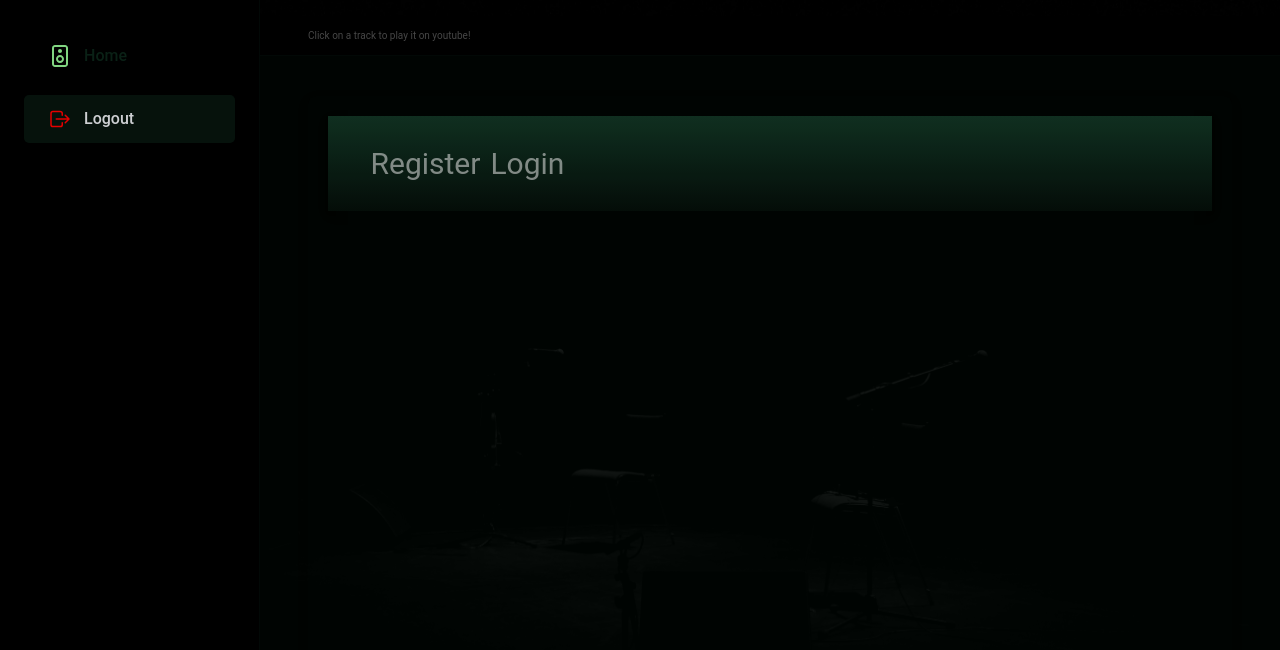
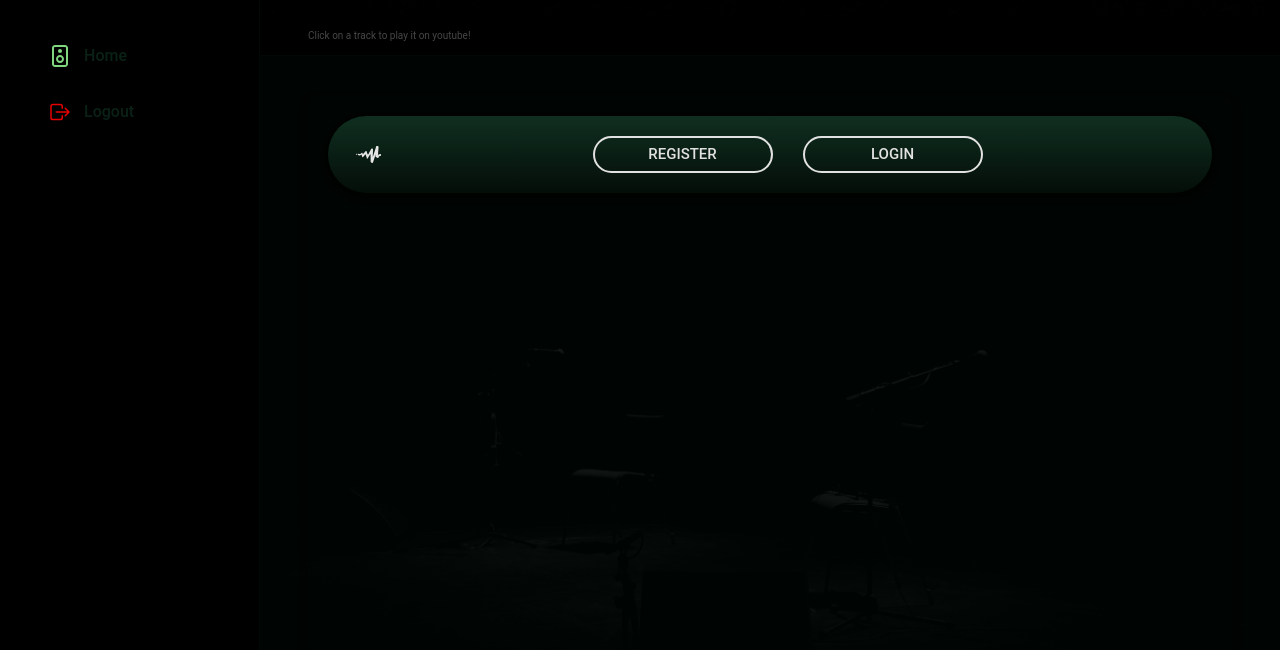
Before and after one commit to RaoulGrn/audio-lib-front, a React (Vite) app: page /public in a window 1280 px wide. Shown: the top 650 px of the page. Built offline with nearby package versions, Linux system fonts and the light colour scheme; sample sign-in values are in the browser's storage.

Commit message:
redesigned publicpage component, login and register modal

```diff
--- a/src/components/LoginModal.jsx
+++ b/src/components/LoginModal.jsx
@@ -1,117 +1,101 @@
 import { useState } from "react";
-import { Modal, Button } from "react-bootstrap";
+import { Modal, Button, Container } from "react-bootstrap";
+import { useAuthContext } from "../utils/AuthContext";
 import PasswordChecklist from "react-password-checklist";
-import {
-  MDBValidation,
-  MDBValidationItem,
-  MDBInput,
-  MDBBtn,
-} from "mdb-react-ui-kit";
-import { useAuthContext } from "../utils/AuthContext";
 
 const LoginModal = ({ show, handleClose }) => {
+  const [user, setUser] = useState({ email: "", password: "" });
   const [isFormValid, setIsFormValid] = useState(false);
-  const [user, setUser] = useState({ email: "", password: "" });
   const { login } = useAuthContext();
 
   const onSubmit = async () => {
     const { email, password } = user;
-
     if (email && password) {
       try {
         await login(email, password);
         console.log("Performing login...");
+        window.location.reload();
       } catch (error) {
         console.error("Failed to login:", error);
       }
     }
   };
 
-  const onEmailChange = (e) => {
-    setUser((prevState) => ({
-      ...prevState,
-      email: e.target.value,
-    }));
+  const onChange = (e) => {
+    const { name, value } = e.target;
+    setUser((prevUser) => ({ ...prevUser, [name]: value }));
   };
-
-  const onPasswordChange = (e) => {
-    setUser((prevState) => ({
-      ...prevState,
-      password: e.target.value,
-    }));
-  };
-  console.log(user.email, user.password);
 
   return (
     <Modal
       show={show}
       onHide={handleClose}
+      size="lg"
+      centered
+      className="rounded-pill"
+      contentClassName="bg-transparent"
+    >
+      <Modal.Body
+        className="rounded-pill"
         style={{
-        backgroundImage: "linear-gradient( #2D4059,#222831)",
+          backgroundImage: "linear-gradient(#123524,#050f0a)",
+          padding: "2rem",
         }}
       >
-      <Modal.Header className="bg-custom-gray text-success" closeButton>
-        <Modal.Title>Login</Modal.Title>
-      </Modal.Header>
-      <Modal.Body className="bg-custom-gray text-white">
-        <p>Please enter your email and password.</p>
-        <MDBValidation className="row g-3" isValidated>
-          <MDBValidationItem
-            className="col-md-12"
-            feedback="Please enter a valid email."
-            invalid
+        <Container
+          fluid
+          className="d-flex flex-column align-items-center text-white"
         >
-            <MDBInput
+          <h2 className="mb-4">Login</h2>
+          <input
             type="email"
-              id="typeText"
-              className="form-control"
-              placeholder="John Doe"
+            name="email"
             value={user.email}
-              onChange={onEmailChange}
+            onChange={onChange}
+            placeholder="Email"
+            className="form-control bg-transparent text-white mb-3 fs-5 rounded-pill"
+            style={{ width: "80%", border: "1px solid white" }}
             required
           />
-          </MDBValidationItem>
-          <MDBValidationItem
-            className="col-md-12"
-            feedback="Please enter a valid password."
-            invalid
-          >
-            <MDBInput
+          <input
             type="password"
-              id="typePassword"
-              className="form-control"
+            name="password"
+            value={user.password}
+            onChange={onChange}
             placeholder="Password"
-              value={user.password}
-              onChange={onPasswordChange}
+            className="form-control bg-transparent text-white mb-4 fs-5 rounded-pill"
+            style={{ width: "80%", border: "1px solid white" }}
             required
           />
-          </MDBValidationItem>
-          <div className="col-12">
-            <MDBBtn
-              className={"border-dark bg-success"}
+          <PasswordChecklist
+            rules={["minLength", "specialChar", "number", "capital"]}
+            minLength={5}
+            value={user.password}
+            onChange={(isValid) => setIsFormValid(isValid)}
+            className="mb-4 text-start"
+            style={{ width: "80%" }}
+          />
+          <div className="d-flex justify-content-center w-100">
+            <Button
               onClick={onSubmit}
+              variant="outline-light"
+              className="fs-5 px-5 py-2 rounded-pill me-3"
+              style={{ width: "180px" }}
               disabled={!isFormValid}
-              type="submit"
             >
               Login
-            </MDBBtn>
+            </Button>
+            <Button
+              onClick={handleClose}
+              variant="outline-danger"
+              className="fs-5 px-5 py-2 rounded-pill"
+              style={{ width: "180px" }}
+            >
+              Cancel
+            </Button>
           </div>
-          <PasswordChecklist
-            rules={["minLength", "specialChar", "number", "capital", "match"]}
-            minLength={5}
-            value={user.password}
-            valueAgain={user.password}
-            onChange={(isValid) => {
-              setIsFormValid(isValid);
-            }}
-          />
-        </MDBValidation>
+        </Container>
       </Modal.Body>
-      <Modal.Footer className="bg-custom-gray text-white">
-        <Button variant="danger" onClick={handleClose}>
-          Close
-        </Button>
-      </Modal.Footer>
     </Modal>
   );
 };
--- a/src/components/RegisterModal.jsx
+++ b/src/components/RegisterModal.jsx
@@ -1,18 +1,9 @@
 import { useState } from "react";
-import { Modal, Button } from "react-bootstrap";
-import {
-  MDBValidation,
-  MDBValidationItem,
-  MDBInput,
-  MDBInputGroup,
-  MDBBtn,
-  MDBCheckbox,
-} from "mdb-react-ui-kit";
+import { Modal, Button, Container } from "react-bootstrap";
 import PasswordChecklist from "react-password-checklist";
 import axios from "axios";
 
 const RegisterModal = ({ show, handleClose, setModalShow1 }) => {
-  const [isFormValid, setIsFormValid] = useState(true);
   const [formValue, setFormValue] = useState({
     name: "",
     email: "",
@@ -20,6 +11,8 @@ const RegisterModal = ({ show, handleClose, setModalShow1 }) => {
     password: "",
     confirmPassword: "",
   });
+  const [isFormValid, setIsFormValid] = useState(false);
+
   const onChange = (e) => {
     const { name, value } = e.target;
     setFormValue((prevFormValue) => ({ ...prevFormValue, [name]: value }));
@@ -40,121 +33,110 @@ const RegisterModal = ({ show, handleClose, setModalShow1 }) => {
       console.error("Error sending POST request:", error);
     }
   };
+
   return (
     <Modal
       show={show}
       onHide={handleClose}
+      size="lg"
+      centered
+      className="rounded-pill"
+      contentClassName="bg-transparent"
+    >
+      <Modal.Body
+        className="rounded-pill"
         style={{
-        backgroundImage: "linear-gradient( #2D4059,#222831)",
+          backgroundImage: "linear-gradient(#123524,#050f0a)",
+          padding: "2rem",
         }}
       >
-      <Modal.Header className={"bg-custom-gray text-success"} closeButton>
-        <Modal.Title>Register</Modal.Title>
-      </Modal.Header>
-      <Modal.Body className={"bg-custom-gray text-white"}>
-        <p>Please enter your email and desired username & password.</p>
-        <MDBValidation className="row g-3" isValidated>
-          <MDBValidationItem className="col-md-4">
-            <MDBInput
+        <Container
+          fluid
+          className="d-flex flex-column align-items-center text-white"
+        >
+          <h2 className="mb-4">Register</h2>
+          <input
+            type="text"
+            name="name"
             value={formValue.name}
-              name="name"
             onChange={onChange}
-              id="validationCustom01"
-              required
-              label="Name"
-            />
-          </MDBValidationItem>
-          <MDBValidationItem className="col-md-4">
-            <MDBInput
-              value={formValue.username}
-              name="username"
-              onChange={onChange}
-              id="validationCustom02"
-              required
-              label="Username"
-            />
-          </MDBValidationItem>
-          <MDBValidationItem
-            feedback="Please choose an email."
-            className="col-md-4"
-          >
-            <MDBInputGroup>
-              <MDBInput
-                type="email"
-                value={formValue.email}
-                name="email"
-                onChange={onChange}
-                id="validationCustom03"
-                required
-                label="Email"
-              />
-            </MDBInputGroup>
-          </MDBValidationItem>
-          <MDBValidationItem
-            className="col-md-6"
-            feedback="Please provide a valid password."
-          >
-            <MDBInput
-              type="password"
-              value={formValue.password}
-              name="password"
-              onChange={onChange}
-              id="validationCustom03"
-              required
-              label="Password"
-            />
-          </MDBValidationItem>
-          <MDBValidationItem
-            className="col-md-6"
-            feedback="Please rewrite password."
-          >
-            <MDBInput
-              type="password"
-              value={formValue.confirmPassword}
-              name="confirmPassword"
-              onChange={onChange}
-              id="validationCustom05"
-              required
-              label="Confirm Password"
-            />
-          </MDBValidationItem>
-          <MDBValidationItem
-            className="col-12"
-            feedback="You must agree before submitting."
-          >
-            <MDBCheckbox
-              label="Agree to terms and conditions"
-              id="invalidCheck"
+            placeholder="Name"
+            className="form-control bg-transparent text-white mb-3 fs-5 rounded-pill"
+            style={{ width: "80%", border: "1px solid white" }}
             required
           />
-          </MDBValidationItem>
-          <div className="col-12">
-            <MDBBtn
-              onClick={handleSubmit}
-              disabled={isFormValid}
-              type="submit"
-              className={"border-dark bg-success text-white"}
-            >
-              Register
-            </MDBBtn>
-          </div>
+          <input
+            type="text"
+            name="username"
+            value={formValue.username}
+            onChange={onChange}
+            placeholder="Username"
+            className="form-control bg-transparent text-white mb-3 fs-5 rounded-pill"
+            style={{ width: "80%", border: "1px solid white" }}
+            required
+          />
+          <input
+            type="email"
+            name="email"
+            value={formValue.email}
+            onChange={onChange}
+            placeholder="Email"
+            className="form-control bg-transparent text-white mb-3 fs-5 rounded-pill"
+            style={{ width: "80%", border: "1px solid white" }}
+            required
+          />
+          <input
+            type="password"
+            name="password"
+            value={formValue.password}
+            onChange={onChange}
+            placeholder="Password"
+            className="form-control bg-transparent text-white mb-4 fs-5 rounded-pill"
+            style={{ width: "80%", border: "1px solid white" }}
+            required
+          />
+          <input
+            type="password"
+            name="confirmPassword"
+            value={formValue.confirmPassword}
+            onChange={onChange}
+            placeholder="Confirm Password"
+            className="form-control bg-transparent text-white mb-4 fs-5 rounded-pill"
+            style={{ width: "80%", border: "1px solid white" }}
+            required
+          />
           <PasswordChecklist
             rules={["minLength", "specialChar", "number", "capital", "match"]}
             minLength={5}
             value={formValue.password}
             valueAgain={formValue.confirmPassword}
-            onChange={(isValid) => {
-              if (isValid) setIsFormValid(false);
-            }}
+            onChange={(isValid) => setIsFormValid(isValid)}
+            className="mb-4 text-start"
+            style={{ width: "80%" }}
           />
-        </MDBValidation>
+          <div className="d-flex justify-content-center w-100">
+            <Button
+              onClick={handleSubmit}
+              variant="outline-light"
+              className="fs-5 px-5 py-2 rounded-pill me-3"
+              style={{ width: "180px" }}
+              disabled={!isFormValid}
+            >
+              Register
+            </Button>
+            <Button
+              onClick={handleClose}
+              variant="outline-danger"
+              className="fs-5 px-5 py-2 rounded-pill"
+              style={{ width: "180px" }}
+            >
+              Cancel
+            </Button>
+          </div>
+        </Container>
       </Modal.Body>
-      <Modal.Footer className={"bg-custom-gray text-white"}>
-        <Button variant="danger" onClick={handleClose}>
-          Close
-        </Button>
-      </Modal.Footer>
     </Modal>
   );
 };
+
 export default RegisterModal;
--- a/src/components/YoutubePlayer.jsx
+++ b/src/components/YoutubePlayer.jsx
@@ -4,10 +4,10 @@ import styled from "styled-components";
 
 const StyledIframe = styled.iframe`
   width: 100%;
-  max-width: 560px;
-  height: 315px;
+  max-width: 60rem;
+  height: 35rem;
   border: none;
-  border-radius: 8px;
+  border-radius: 24px;
   box-shadow: 0 4px 8px rgba(0, 0, 0, 0.1);
   margin: 2rem 0;
 `;
@@ -17,11 +17,12 @@ const YouTubePlayerContainer = styled.div`
   justify-content: center;
   align-items: center;
   flex-direction: column;
-  padding: 2rem;
-  background-color: #f9f9f9;
-  border-radius: 8px;
+  padding: 1rem;
+  background-color: #0b160f;
+  border-radius: 32px;
   box-shadow: 0 4px 8px rgba(0, 0, 0, 0.1);
   margin-top: 2rem;
+  margin-bottom: 4rem;
 `;
 
 const YouTubePlayer = ({ trackTitle, artistName }) => {
--- a/src/pages/Home.jsx
+++ b/src/pages/Home.jsx
@@ -26,7 +26,7 @@ const TrackItem = styled.li`
   text-align: center;
 
   &:hover {
-    background-color: #476e53;
+    background-color: #0b160f;
     border-radius: 16px;
     padding: 8px;
   }
@@ -35,15 +35,15 @@ const TrackItem = styled.li`
 const TextContainer = styled.div`
   margin-top: 1.6rem;
   padding: 2.2rem;
-  background-color: #123524;
-  border-radius: 8px;
+  background-color: #1a271f;
+  border-radius: 16px;
   box-shadow: 0 2px 4px rgba(0, 0, 0, 0.1);
 `;
 
 const TextContainer2 = styled.div`
   margin-top: 1.6rem;
   padding: 1.2rem;
-  background-color: #265c42;
+  background-color: #0b160f;
   border-radius: 8px;
   box-shadow: 0 2px 4px rgba(0, 0, 0, 0.1);
 `;
@@ -52,8 +52,8 @@ const TextContainer3 = styled.div`
   margin-top: 1.6rem;
   padding: 1.2rem;
   width: 100%;
-  background-color: #265c42;
-  border-radius: 8px;
+  background-color: #0b160f;
+  border-radius: 24px;
   box-shadow: 0 2px 4px rgba(0, 0, 0, 0.1);
 `;
 
@@ -83,7 +83,7 @@ function Home() {
     <div>
       <Autocomplete onSelect={handleSelect} />
       {selectedData && (
-        <StyledContainer className="text-gray-300">
+        <StyledContainer className="text-gray-300 fs-5">
           {selectedData.type === "artist" && (
             <TextContainer>
               <h2>{selectedData.name}</h2>
--- a/src/pages/PublicPage.jsx
+++ b/src/pages/PublicPage.jsx
@@ -1,9 +1,10 @@
 import { useState } from "react";
-import { Container, Nav, Navbar } from "react-bootstrap";
+import { Container, Nav, Navbar, Button } from "react-bootstrap";
 import LoginModal from "../components/LoginModal";
 import RegisterModal from "../components/RegisterModal";
 import { Link } from "react-router-dom";
 import { useAuthContext } from "../utils/AuthContext";
+import { SiAudiomack } from "react-icons/si";
 
 const MyComponent = () => {
   const { logout } = useAuthContext();
@@ -15,36 +16,42 @@ const MyComponent = () => {
   return (
     <>
       <Navbar
-        collapseOnSelect
-        className={"public-navbarz"}
         expand="lg"
+        className="rounded-pill fs-xx"
         style={{
           backgroundImage: "linear-gradient(#123524,#050f0a)",
           fontSize: "3rem",
-          justifyContent: "space-between",
-          padding: "2rem ",
+          padding: "2rem",
         }}
         variant="dark"
       >
-        <Container className={"flex"}>
+        <Container
+          fluid
+          className="d-flex justify-content-between align-items-center"
+        >
           <Link to="/">
-            <Navbar.Brand className={"fs-1 fw-light flex "}> </Navbar.Brand>
+            <Navbar.Brand className="fs-1 fw-light">
+              <SiAudiomack />
+            </Navbar.Brand>
           </Link>
-          <Navbar.Toggle aria-controls="responsive-navbar-nav" />
-          <Navbar.Collapse id="responsive-navbar-nav">
-            <Nav>
-              <Nav.Link href="#" onClick={() => setModalShow(true)}>
-                <span className={""}>Register</span>
-              </Nav.Link>
-              <Nav.Link
-                eventKey={2}
-                href="#"
-                onClick={() => setModalShow1(true)}
-              >
-                <span className={"spans-one"}>Login</span>
-              </Nav.Link>
-            </Nav>
-          </Navbar.Collapse>
+          <div className="d-flex justify-content-center flex-grow-1">
+            <Button
+              variant="outline-light"
+              className="me-5 fs-4 px-5 py-2 rounded-pill"
+              onClick={() => setModalShow(true)}
+              style={{ width: "180px" }}
+            >
+              Register
+            </Button>
+            <Button
+              variant="outline-light"
+              className="fs-4 px-5 py-2 rounded-pill"
+              onClick={() => setModalShow1(true)}
+              style={{ width: "180px" }}
+            >
+              Login
+            </Button>
+          </div>
         </Container>
       </Navbar>
       <LoginModal show={modalShow1} handleClose={handleClose1} />
--- a/src/ui/MainNav.jsx
+++ b/src/ui/MainNav.jsx
@@ -22,6 +22,7 @@ const StyledNavLink = styled(NavLink)`
     font-weight: 500;
     padding: 1.2rem 2.4rem;
     transition: all 0.3s;
+    text-decoration: none; /* Ensure no underline */
   }
 
   &:hover,
@@ -48,6 +49,40 @@ const StyledNavLink = styled(NavLink)`
   }
 `;
 
+const LogoutButton = styled.button`
+  display: flex;
+  align-items: center;
+  gap: 1.2rem;
+  width: 100%;
+  color: var(--color-grey-600);
+  font-size: 1.6rem;
+  font-weight: 500;
+  padding: 1.2rem 2.4rem;
+  background: none;
+  border: none;
+  transition: all 0.3s;
+  cursor: pointer;
+
+  &:hover,
+  &:active {
+    color: var(--color-grey-800);
+    background-color: var(--color-grey-300);
+    border-radius: var(--border-radius-sm);
+  }
+
+  & svg {
+    width: 2.4rem;
+    height: 2.4rem;
+    color: var(--color-grey-400);
+    transition: all 0.3s;
+  }
+
+  &:hover svg,
+  &:active svg {
+    color: var(--color-brand-600);
+  }
+`;
+
 function MainNav() {
   const { user, logout } = useAuthContext();
 
@@ -58,21 +93,22 @@ function MainNav() {
   return (
     <nav>
       <NavList>
-        <li>
-          {user && (
-            <>
+        {user && (
+          <>
+            <li>
               <StyledNavLink to="/">
                 <CgMusicSpeaker style={{ color: "lightgreen" }} />
                 <span>Home</span>
               </StyledNavLink>
-
-              <StyledNavLink className="mt-4" onClick={handleLogout}>
+            </li>
+            <li>
+              <LogoutButton onClick={handleLogout}>
                 <IoLogOutOutline style={{ color: "red" }} />
                 <span>Logout</span>
-              </StyledNavLink>
-            </>
-          )}
-        </li>
+              </LogoutButton>
+            </li>
+          </>
+        )}
       </NavList>
     </nav>
   );
--- a/tailwind.config.js
+++ b/tailwind.config.js
@@ -7,6 +7,8 @@ export default {
     extend: {
       colors: {
         "custom-gray": "#222831",
+        "custom-green": "#0e271b",
+        "custom-green-500": "#294939",
         "custom-blue": "#2D4059",
         "custom-orange": "#FF5722",
         "custom-light-gray": "#EEEEEE",
```
Also changed, not shown: src/components/Autocomplete.jsx (+10 -6 lines), src/utils/AuthContext.jsx (+9 -2 lines), src/pages/PublicPage.css (deleted). Lines whose indentation alone changed are shown as unchanged.
